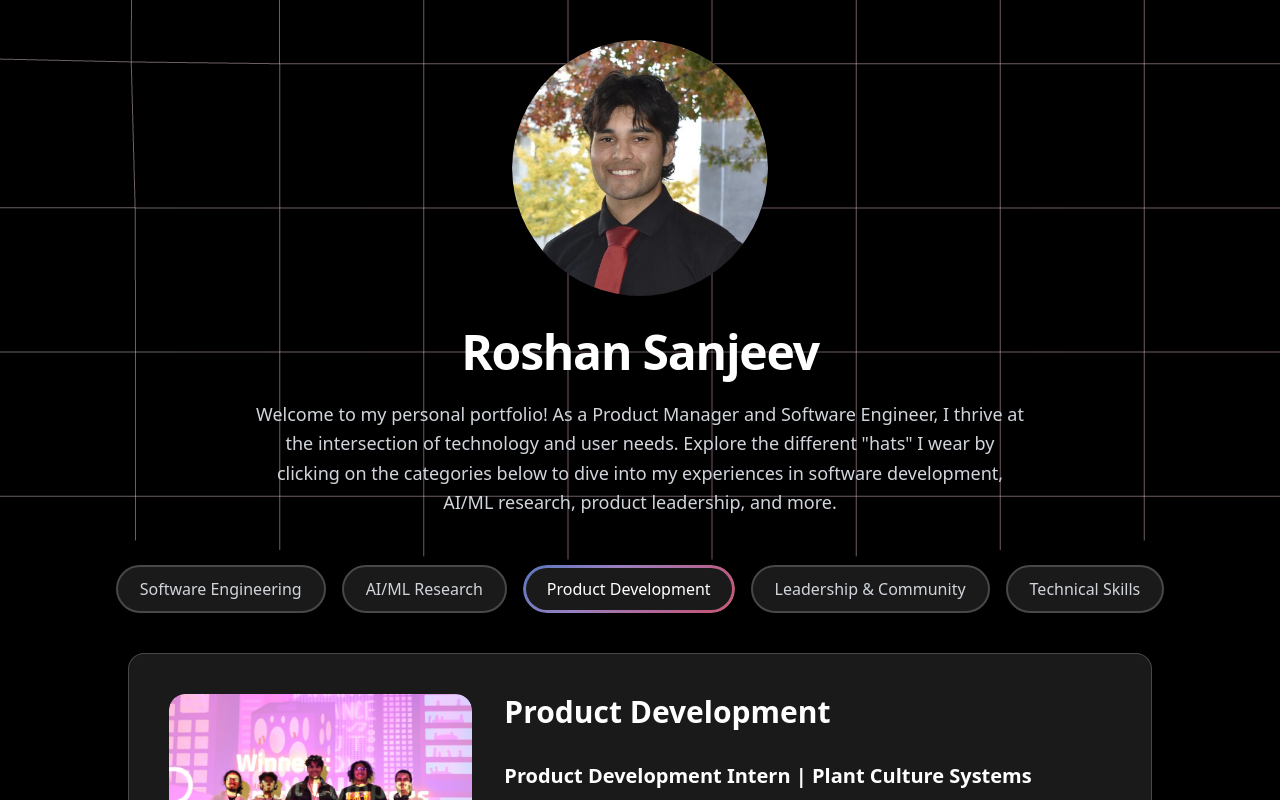
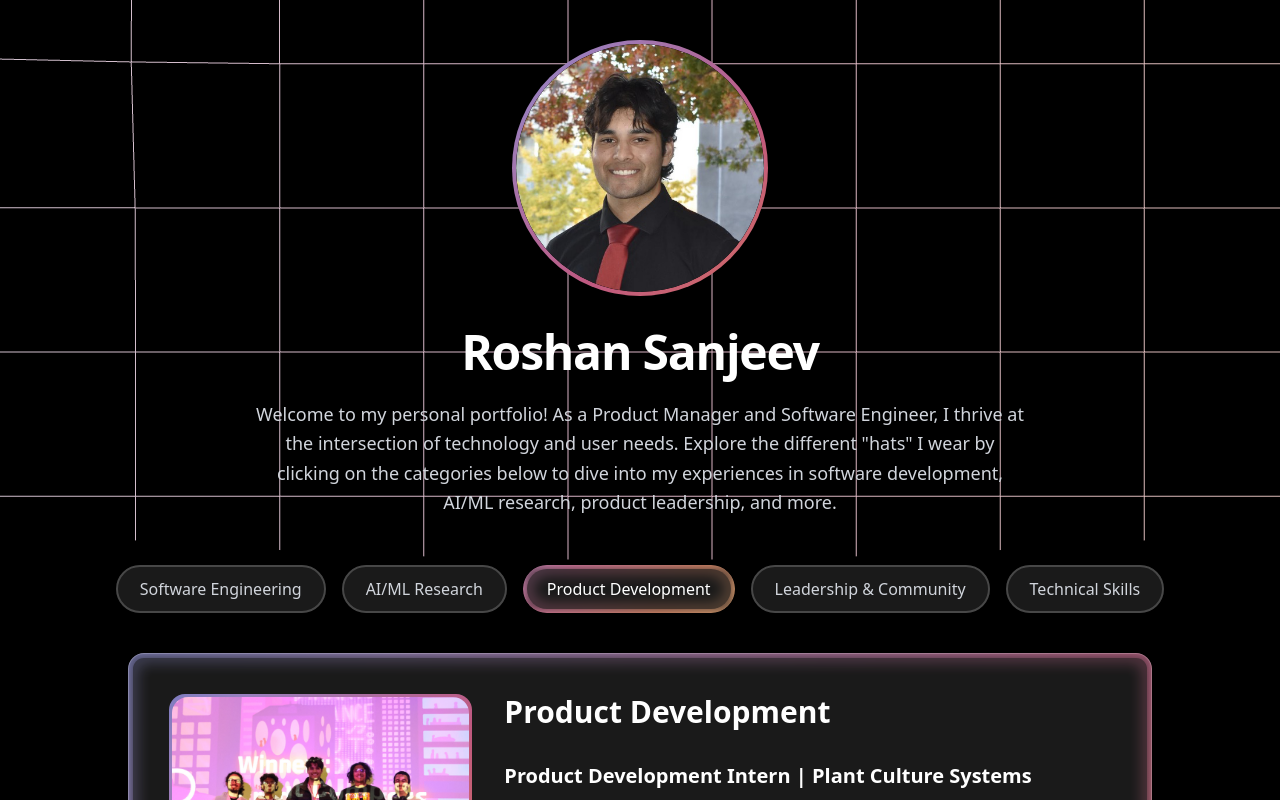
Before and after one commit to RoshanSanjeev/PersonalWebsite, a Next.js app: page / in a window 1280 px wide. Both pictures are taken after a click on the button "Product Development". Shown: the top 800 px of the page. Built offline with nearby package versions, Linux system fonts and the light colour scheme.

Commit message:
Thicker grid lines, rainbow bubble aesthetic on buttons as well, static effect on large container, rainbow gradient aorund lots of pictures

```diff
--- a/app/globals.css
+++ b/app/globals.css
@@ -34,7 +34,7 @@
 
 .animate-gradient {
   background-size: 200% 200% !important; /* Make gradient larger than element */
-  animation: gradient-animation 10s ease infinite; /* Apply animation */
+  animation: gradient-animation 5s ease infinite; /* Apply animation */
 }
 
 .semi-circle-mask {
--- a/app/layout.js
+++ b/app/layout.js
@@ -16,6 +16,8 @@ export const metadata = {
   description: "Personal portfolio of Roshan Sanjeev, focusing on Product Management and Software Engineering experiences.",
   icons: {
     icon: '/GT3RS.png',
+    shortcut: '/GT3RS.png',
+    apple: '/GT3RS.png',
   },
 };
 
--- a/app/page.js
+++ b/app/page.js
@@ -15,7 +15,13 @@ export default function Home() {
             <div className="flex flex-col lg:flex-row gap-8 mb-8">
               {/* Image with gradient border */}
               <div className="lg:w-1/3 relative group">
-                <div className="relative rounded-2xl overflow-hidden">
+                <div
+                  className="relative rounded-2xl overflow-hidden animate-gradient"
+                  style={{
+                    background: 'linear-gradient(135deg, rgb(64, 115, 191) 0%, rgb(153, 128, 191) 25%, rgb(191, 89, 128) 50%, rgb(217, 115, 89) 75%, rgb(230, 153, 77) 100%)',
+                    padding: '3px',
+                  }}
+                >
                   <div className="relative rounded-2xl overflow-hidden bg-black">
                     <Image
                       src="/dine board soft launch-5.png"
@@ -74,7 +80,13 @@ export default function Home() {
             <div className="flex flex-col lg:flex-row gap-8 mb-8">
               {/* Image with gradient border */}
               <div className="lg:w-1/3 relative group">
-                <div className="relative rounded-2xl overflow-hidden">
+                <div
+                  className="relative rounded-2xl overflow-hidden animate-gradient"
+                  style={{
+                    background: 'linear-gradient(135deg, rgb(64, 115, 191) 0%, rgb(153, 128, 191) 25%, rgb(191, 89, 128) 50%, rgb(217, 115, 89) 75%, rgb(230, 153, 77) 100%)',
+                    padding: '3px',
+                  }}
+                >
                   <div className="relative rounded-2xl overflow-hidden bg-black">
                     <Image
                       src="/Research.png"
@@ -109,7 +121,13 @@ export default function Home() {
             <div className="flex flex-col lg:flex-row gap-8 mb-8">
               {/* Image with gradient border */}
               <div className="lg:w-1/3 relative group">
-                <div className="relative rounded-2xl overflow-hidden">
+                <div
+                  className="relative rounded-2xl overflow-hidden animate-gradient"
+                  style={{
+                    background: 'linear-gradient(135deg, rgb(64, 115, 191) 0%, rgb(153, 128, 191) 25%, rgb(191, 89, 128) 50%, rgb(217, 115, 89) 75%, rgb(230, 153, 77) 100%)',
+                    padding: '3px',
+                  }}
+                >
                   <div className="relative rounded-2xl overflow-hidden bg-black">
                     <Image
                       src="/Hackathon.png"
@@ -261,19 +279,14 @@ export default function Home() {
         <div className="relative z-10 flex flex-col items-center px-4">
           {/* Hero Section with Profile Picture */}
           <div className="mb-8 relative group">
-            <div className="relative w-64 h-64 rounded-full">
-              <span
-                className="absolute inset-0 rounded-full transition-opacity duration-300 opacity-100 animate-gradient"
+            <div
+              className="relative w-64 h-64 rounded-full animate-gradient"
               style={{
                 background: 'linear-gradient(135deg, rgb(64, 115, 191) 0%, rgb(153, 128, 191) 25%, rgb(191, 89, 128) 50%, rgb(217, 115, 89) 75%, rgb(230, 153, 77) 100%)',
-                  padding: '4px', // Border thickness
-                  WebkitMask: 'linear-gradient(#fff 0 0) content-box, linear-gradient(#fff 0 0)',
-                  WebkitMaskComposite: 'xor',
-                  maskComposite: 'exclude',
-                  pointerEvents: 'none',
+                padding: '4px',
               }}
-              />
-              <div className="w-full h-full rounded-full overflow-hidden bg-black relative z-10">
+            >
+              <div className="w-full h-full rounded-full overflow-hidden bg-black">
                 <Image
                   src="/pfp.png"
                   alt="Roshan Sanjeev"
@@ -294,29 +307,48 @@ export default function Home() {
         {/* Navigation for Hats */}
         <nav className="flex flex-wrap justify-center gap-4 mb-10">
           {hats.map((hat) => (
-            <button
-              key={hat}
-              onClick={() => setActiveHat(hat)}
-              className={`px-6 py-3 rounded-full text-base font-medium transition-all duration-300 backdrop-blur-sm relative group ${
-                activeHat === hat
-                  ? "bg-white/10 text-white shadow-lg"
-                  : "bg-white/10 text-gray-300"
-              }`}
-            >
-              {/* Gradient border using pseudo-element */}
+            <div key={hat} className="relative group rounded-full">
+              {/* Animated gradient for SELECTED state - brighter colors */}
+              {activeHat === hat && (
                 <span
-                className={`absolute inset-0 rounded-full transition-opacity duration-300 animate-gradient ${
-                  activeHat === hat ? 'opacity-100' : 'opacity-0 group-hover:opacity-100'
-                }`}
+                  className="absolute inset-0 rounded-full transition-opacity duration-300 opacity-100 animate-gradient"
                   style={{
-                  background: 'linear-gradient(135deg, rgb(64, 115, 191) 0%, rgb(153, 128, 191) 25%, rgb(191, 89, 128) 50%, rgb(217, 115, 89) 75%, rgb(230, 153, 77) 100%)',
-                  padding: '3px',
+                    background: 'linear-gradient(135deg, rgb(100, 160, 255) 0%, rgb(200, 170, 255) 25%, rgb(255, 130, 180) 50%, rgb(255, 150, 110) 75%, rgb(255, 200, 120) 100%)',
+                    padding: '4px',
                     WebkitMask: 'linear-gradient(#fff 0 0) content-box, linear-gradient(#fff 0 0)',
                     WebkitMaskComposite: 'xor',
                     maskComposite: 'exclude',
                     pointerEvents: 'none',
                   }}
                 />
+              )}
+
+              {/* Hover gradient effect for NON-SELECTED state */}
+              {activeHat !== hat && (
+                <span
+                  className="absolute inset-0 rounded-full transition-opacity duration-300 opacity-0 group-hover:opacity-100 animate-gradient"
+                  style={{
+                    background: 'linear-gradient(135deg, rgb(64, 115, 191) 0%, rgb(153, 128, 191) 25%, rgb(191, 89, 128) 50%, rgb(217, 115, 89) 75%, rgb(230, 153, 77) 100%)',
+                    padding: '4px',
+                    WebkitMask: 'linear-gradient(#fff 0 0) content-box, linear-gradient(#fff 0 0)',
+                    WebkitMaskComposite: 'xor',
+                    maskComposite: 'exclude',
+                    pointerEvents: 'none',
+                  }}
+                />
+              )}
+
+              <button
+                onClick={() => setActiveHat(hat)}
+                className={`px-6 py-3 rounded-full text-base font-medium transition-all duration-300 backdrop-blur-sm relative ${
+                  activeHat === hat
+                    ? "bg-white/10 text-white shadow-lg"
+                    : "bg-white/10 text-gray-300"
+                }`}
+              >
+                <span className="relative z-10">{hat}</span>
+              </button>
+
               {/* Default border for inactive non-hovered state */}
               {activeHat !== hat && (
                 <span
@@ -324,18 +356,17 @@ export default function Home() {
                   style={{ pointerEvents: 'none' }}
                 />
               )}
-              <span className="relative z-10">{hat}</span>
-            </button>
+            </div>
           ))}
         </nav>
 
         {/* Content Display Area */}
         <div className="w-full max-w-5xl relative group rounded-2xl">
           <span
-            className="absolute inset-0 rounded-2xl transition-opacity duration-300 opacity-0 group-hover:opacity-100 animate-gradient"
+            className="absolute inset-0 rounded-2xl transition-opacity duration-300 opacity-100 animate-gradient"
             style={{
               background: 'linear-gradient(135deg, rgb(64, 115, 191) 0%, rgb(153, 128, 191) 25%, rgb(191, 89, 128) 50%, rgb(217, 115, 89) 75%, rgb(230, 153, 77) 100%)',
-              padding: '3px',
+              padding: '5px',
               WebkitMask: 'linear-gradient(#fff 0 0) content-box, linear-gradient(#fff 0 0)',
               WebkitMaskComposite: 'xor',
               maskComposite: 'exclude',
--- a/components/InteractiveGrid.js
+++ b/components/InteractiveGrid.js
@@ -153,8 +153,9 @@ function Grid() {
     <lineSegments ref={meshRef} geometry={geometry}>
       <lineBasicMaterial
         vertexColors={true}
-        opacity={0.5}
+        opacity={1.0}
         transparent
+        linewidth={10}
       />
     </lineSegments>
   );
```
Lines whose indentation alone changed are shown as unchanged.
